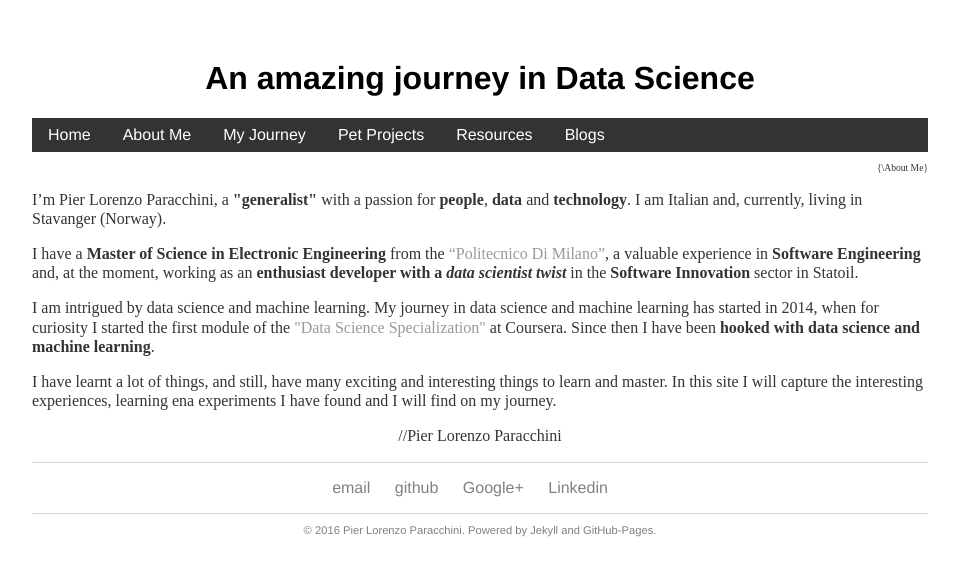
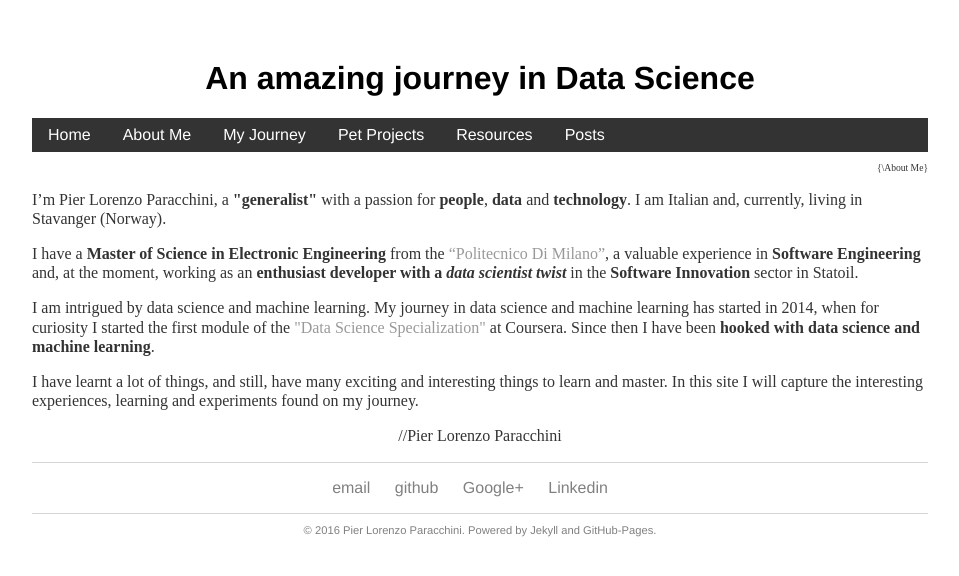
Before and after one commit to pparacch/pparacch.github.io, a Jekyll site: the page built from about/index.html, in a window 1280 px wide. Shown: the top 576 px of the page, without its empty margins (160-1119 px from the left). Built offline with Jekyll 4.4.1, drawn with Linux system fonts in a browser that asks for light colours.

Commit message:
Typos & Blogs -> Posts

```diff
--- a/_layouts/default.html
+++ b/_layouts/default.html
@@ -14,7 +14,7 @@
               <li><a href="/education">My Journey</a></li>
 							<li><a href="/pet">Pet Projects</a></li>
 							<li><a href="/resources">Resources</a></li>
-							<li><a href="/blogs">Blogs</a></li>
+							<li><a href="/posts">Posts</a></li>
 							<!--li><a href="/cv">CV</a></li-->
 	    		</ul>
 			</nav>
--- a/_layouts/post.html
+++ b/_layouts/post.html
@@ -2,7 +2,7 @@
 layout: default
 ---
 <div class="navigationInfo">
-  <p class = "navigationInfo" align="right">{\Blogs\{{ page.title }}}</p>
+  <p class = "navigationInfo" align="right">{\Posts\{{ page.title }}}</p>
 </div>
 <p class="postdate">{{ page.date | date_to_string }}</p>
 <h2>{{ page.title  }}</h2>
--- a/about/index.html
+++ b/about/index.html
@@ -16,7 +16,7 @@ title: About Me
 </div>
 
 <div class="blurb">
-	<p>I have learnt a lot of things, and still, have many exciting and interesting things to learn and master. In this site I will capture the interesting experiences, learning ena experiments I have found and I will find on my journey.</p>
+	<p>I have learnt a lot of things, and still, have many exciting and interesting things to learn and master. In this site I will capture the interesting experiences, learning and experiments found on my journey.</p>
 </div><!-- /.blurb -->
 
 <div class="blurp", align = "center">
--- a/blogs/index.html
+++ b/posts/index.html
@@ -1,6 +1,6 @@
 ---
 layout: default
-title: Blogs
+title: Posts
 ---
 <div class="navigationInfo">
 	<p class = "navigationInfo" align="right">{\{{ page.title }}}</p>
```
